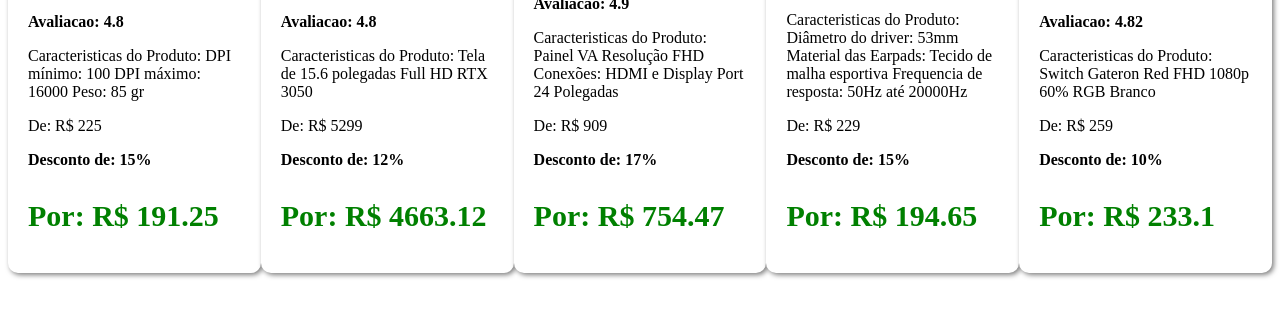
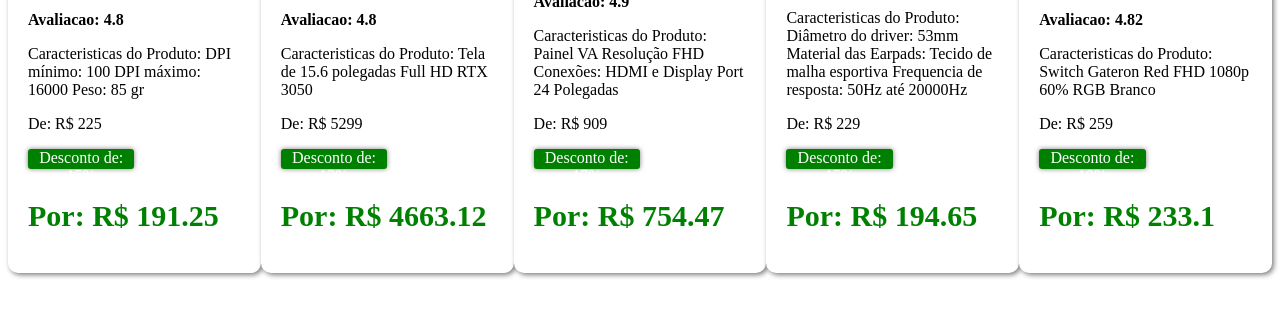
Before and after one commit to felipefalcao12/entregas-ua, a plain HTML site: page index.html in a window 1280 px wide. Shown: the part 430-746 px from the top of the page. Drawn offline with Linux system fonts and the light colour scheme.

Commit message:
ajustes 3

```diff
--- a/style.css
+++ b/style.css
@@ -22,7 +22,6 @@
     background: #ffffff;
     border-radius: 10px;
     box-shadow: 2px 2px 5px rgba(0, 0, 0, 0.5);
-
     margin-bottom: 30px;
   }
   .card:hover{
@@ -42,7 +41,15 @@
   }
 
   .desconto{
-    font-weight: bold;
+    background-color: green;
+    height: 20px;
+    width: 50%;
+    justify-content: center;
+    align-items: center;
+    color: #ffffff;
+    text-align: center;
+    border-radius: 3px;
+    box-shadow: 0px 0px 5px rgba(0, 0, 0, 0.5);
   }
 
   .totaldesconto{
```
